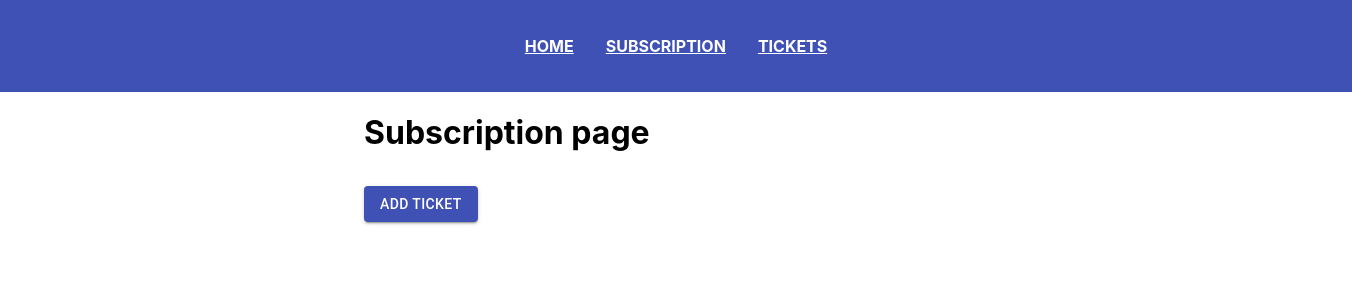
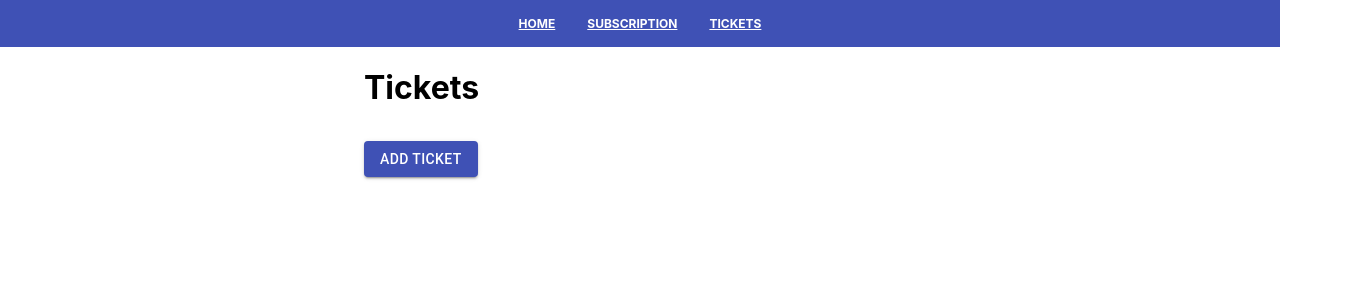
Before and after one commit to joserogeriofilho/formik-yup-material-ui-poc, a React (Create React App) app: page /tickets in a window 1280 px wide. Shown: the top 300 px of the page, 1352 px wide, since content can reach past the window. Built offline with nearby package versions, Linux system fonts and the light colour scheme.

Commit message:
Correct navigation padding; add github pages deploy

```diff
--- a/src/components/Navigation.module.scss
+++ b/src/components/Navigation.module.scss
@@ -3,12 +3,14 @@
   display: flex;
   align-items: center;
   justify-content: center;
-  padding: 36px;
+  padding: 16px;
   background-color: #3f51b5;
+  box-sizing: border-box;
 
   a {
     margin: 0 16px 0 16px;
     color: white;
+    font-size: 0.75rem;
     font-weight: 700;
   }
 }
--- a/src/pages/Subscription.js
+++ b/src/pages/Subscription.js
@@ -29,7 +29,7 @@ export default function Subscription() {
     <Container maxWidth="sm">
       <Grid container justifyContent="center" spacing={2}>
         <Grid item xs={12}>
-          <h1>Subscription page</h1>
+          <h1>Subscription</h1>
         </Grid>
 
         <Formik
--- a/src/pages/Tickets.js
+++ b/src/pages/Tickets.js
@@ -43,7 +43,7 @@ export default function Tickets() {
     <Container maxWidth="sm">
       <Grid container spacing={3}>
         <Grid item>
-          <h1>Subscription page</h1>
+          <h1>Tickets</h1>
         </Grid>
       </Grid>
 
@@ -68,7 +68,7 @@ export default function Tickets() {
 
             <Form>
               {values.tickets.map((ticket, index) => (
-                <Grid container spacing={3}>
+                <Grid container spacing={3} key={index}>
                   <Grid item xs={12}>
                     <FormikTextField
                       isArrayItem
```
Also changed, not shown: package.json (+6 -2 lines), 2 other files (tests, documents, lock files or other folders).
